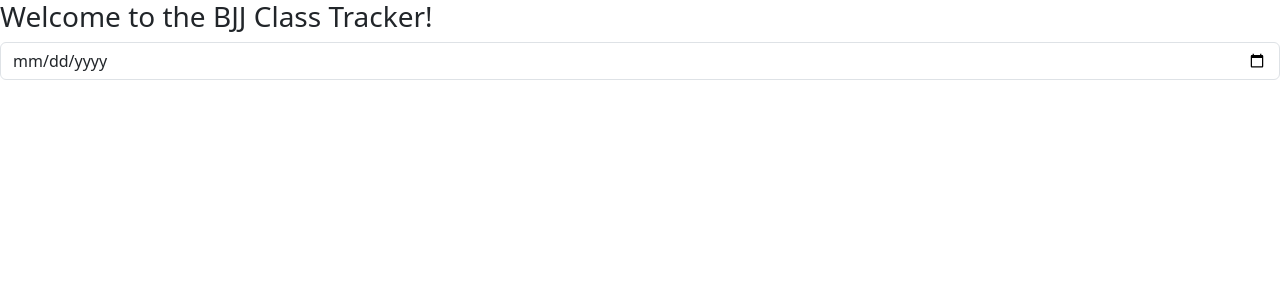
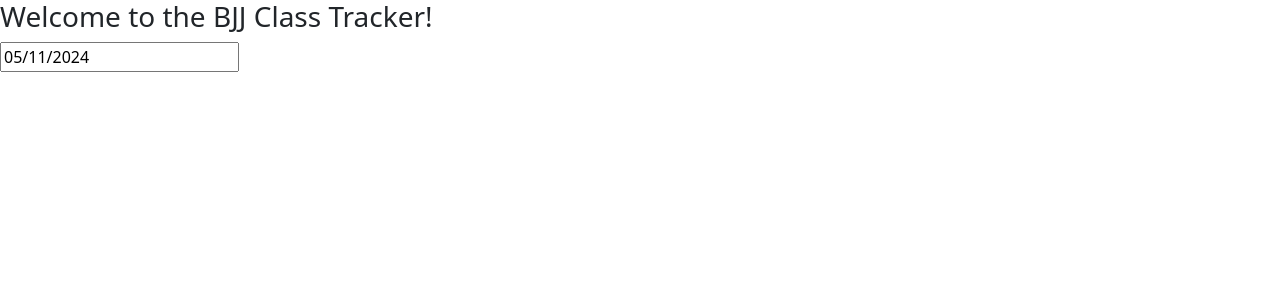
Before and after one commit to StefanHadzhiev/BJJClassTracker_React, a React (Create React App) app: page / in a window 1280 px wide. Shown: the top 300 px of the page. Built offline with nearby package versions, Linux system fonts and the light colour scheme.

Commit message:
implement react-datepicker

```diff
--- a/package.json
+++ b/package.json
@@ -9,6 +9,7 @@
     "bootstrap": "^5.3.3",
     "react": "^18.3.1",
     "react-bootstrap": "^2.10.2",
+    "react-datepicker": "^6.9.0",
     "react-dom": "^18.3.1",
     "react-scripts": "5.0.1",
     "sass": "^1.77.1",
--- a/src/App.js
+++ b/src/App.js
@@ -1,12 +1,19 @@
 import Button from "react-bootstrap/Button";
 import "bootstrap/dist/css/bootstrap.min.css";
-import Form from "react-bootstrap/Form";
+import DatePicker from "react-datepicker";
+import "react-datepicker/dist/react-datepicker.css";
+import { useState } from "react";
 
 function App() {
+  const [date, setDate] = useState(new Date());
+
   return (
     <div>
       <Welcome></Welcome>
-      <Form.Control className="row-md-12" type="date" />
+      <DatePicker
+        selected={date}
+        onChange={(date) => setDate(date)}
+      ></DatePicker>
     </div>
   );
 }
```
Also changed, not shown: 1 other file (tests, documents, lock files or other folders).
